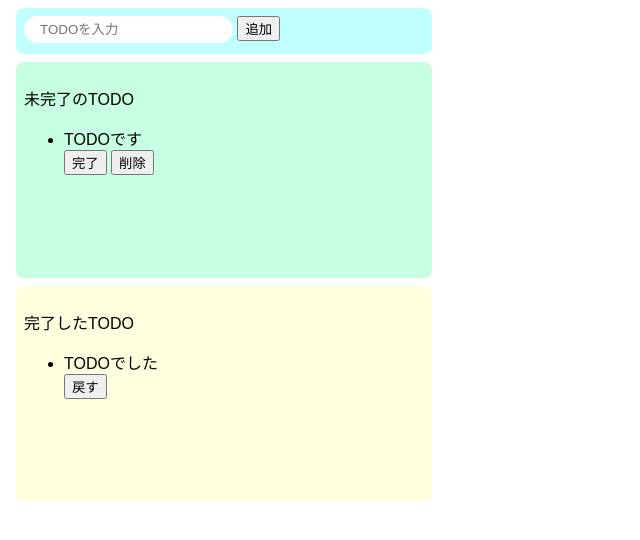
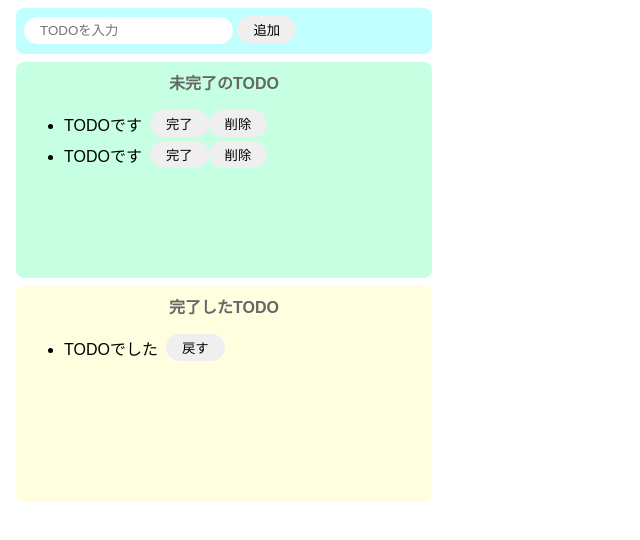
Before and after one commit to kurikube/react_udemy, a website built with Parcel: page index.html in a window 1280 px wide. Shown: the whole page, without its empty margins (0-640 px from the left). Built offline with nearby package versions, Linux system fonts and the light colour scheme.

Commit message:
complete css

```diff
--- a/index.html
+++ b/index.html
@@ -14,19 +14,24 @@
       <button>追加</button>
     </div>
     <div class="incomplete-area">
-      <p>未完了のTODO</p>
+      <p class="title">未完了のTODO</p>
       <ul>
-        <div>
-        <li>TODOです</li>
-        <button>完了</button>
-        <button>削除</button>
-        <div>
+        <div class="list-row">
+          <li>TODOです</li>
+          <button>完了</button>
+          <button>削除</button>
+        </div>
+        <div class="list-row">
+          <li>TODOです</li>
+          <button>完了</button>
+          <button>削除</button>
+        </div>
       </ul>
     </div>
     <div class="complete-area">
-      <p>完了したTODO</p>
+      <p class="title">完了したTODO</p>
       <ul>
-        <div>
+        <div class="list-row">
           <li>TODOでした</li>
           <button>戻す</button>
         </div>
--- a/src/styles.css
+++ b/src/styles.css
@@ -6,6 +6,23 @@ input {
   border-radius: 16px;
   border: none;
   padding: 6px 16px;
+  outline: none;
+}
+
+button {
+  border-radius: 16px;
+  border: none;
+  padding: 4px 16px;
+}
+
+button:hover {
+  background-color: #ff7fff;
+  color: #fff;
+  cursor: pointer;
+}
+
+li {
+  margin-right: 8px;
 }
 
 .input-area {
@@ -34,3 +51,17 @@ input {
   margin: 8px;
   border-radius: 8px;
 }
+
+.title {
+  text-align: center;
+  margin-top: 0;
+  font-weight: bold;
+  color: #666;
+}
+
+.list-row {
+  display: flex;
+  align-items: center;
+  padding-bottom: 4px;
+
+}
```
